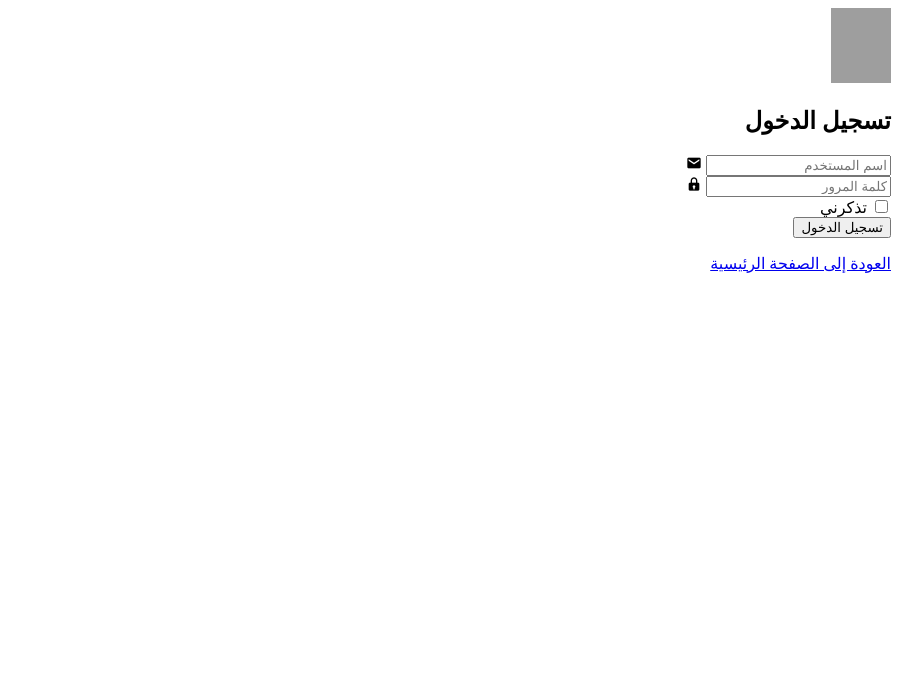
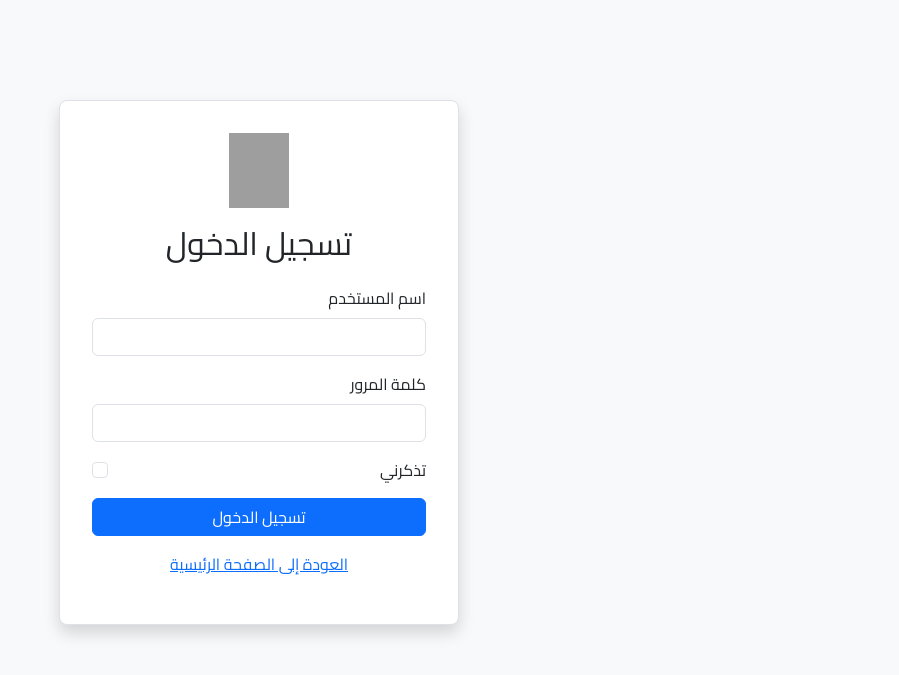
Before and after one commit to tamer2025almstkshf/mbhtest, a PHP site: page /login_emp.php in a window 1280 px wide. Shown: the top 675 px of the page, without its empty margins (381-1280 px from the left). Run offline with PHP 8.4, Linux system fonts and the light colour scheme; some libraries are stand-ins or nearby versions; grey boxes are pictures that could not be loaded.

Commit message:
new layout and footer

```diff
--- /dev/null
+++ b/layout/footer.php
@@ -0,0 +1,4 @@
+    <!-- Bootstrap JS Bundle -->
+    <script src="https://cdn.jsdelivr.net/npm/bootstrap@5.3.3/dist/js/bootstrap.bundle.min.js"></script>
+</body>
+</html>
--- /dev/null
+++ b/layout/header.php
@@ -0,0 +1,30 @@
+<!DOCTYPE html>
+<html lang="ar" dir="rtl">
+<head>
+    <meta charset="UTF-8">
+    <meta name="viewport" content="width=device-width, initial-scale=1.0">
+    <title><?php echo isset($pageTitle) ? htmlspecialchars($pageTitle) : 'Default Title'; ?></title>
+
+    <!-- Bootstrap CSS -->
+    <link href="https://cdn.jsdelivr.net/npm/bootstrap@5.3.3/dist/css/bootstrap.min.css" rel="stylesheet">
+
+    <!-- Google Fonts -->
+    <link href='https://fonts.googleapis.com/css?family=Cairo' rel='stylesheet'>
+
+    <style>
+        body {
+            font-family: 'Cairo', sans-serif;
+            background-color: #f8f9fa;
+        }
+        .login-container {
+            max-width: 400px;
+            margin-top: 100px;
+            padding: 2rem;
+            border: 1px solid #dee2e6;
+            border-radius: 0.5rem;
+            background-color: #fff;
+            box-shadow: 0 0.5rem 1rem rgba(0,0,0,0.15);
+        }
+    </style>
+</head>
+<body>
--- a/login_emp.php
+++ b/login_emp.php
@@ -1,54 +1,55 @@
-<!DOCTYPE html>
-<html lang="ar" dir="rtl">
-    <head>
-        <meta charset="UTF-8">
-        <meta name="viewport" content="width=device-width, initial-scale=1.0">
-        <link rel="preconnect" href="https://fonts.googleapis.com">
-        <link rel="preconnect" href="https://fonts.gstatic.com" crossorigin>
-        <link href="https://fonts.googleapis.com/css2?family=Tajawal:wght@300;400;700&display=swap" rel="stylesheet">
-        <title>محمد بني هاشم للمحاماة و الاستشارات القانونية</title>
-        <meta http-equiv="Content-Type" content="text/html; charset=windows-1252">
-        <meta name="google-site-verification" content="_xmqQ0kTuDS9ta1v4E4je5rweWQ4qtH1l8_cnWro7Tk" />
-        <meta name="robots" content="noindex, nofollow">
-        <meta name="googlebot" content="noindex">
-        <script src="https://cdn.jsdelivr.net/npm/sweetalert2@11"></script>
-        <script src="https://code.jquery.com/jquery-3.6.0.min.js"></script>
-        <script src="https://cdn.jsdelivr.net/npm/bootstrap@5.3.0/dist/js/bootstrap.bundle.min.js"></script>
-        <link href='https://unpkg.com/boxicons@2.1.4/css/boxicons.min.css' rel='stylesheet'>
-        <link rel="SHORTCUT ICON" href="img/favicon.ico">
-        <link href="css/login.css" rel="stylesheet">
-    </head>
-    <body>
-        <?php include_once 'AES256.php';?>
+<?php
+$pageTitle = 'تسجيل دخول الموظفين';
+include_once 'layout/header.php';
+include_once 'AES256.php';
+?>
 
-        <div class="login-container">
-            <div class="login-box">
-                <div class="logo">
-                    <img src="img/gov_logo.jpg" width="60px" height="75px">
+<div class="container">
+    <div class="login-container mx-auto">
+        <div class="text-center mb-4">
+            <img src="img/gov_logo.jpg" width="60" height="75" alt="Logo">
+            <h2 class="mt-3">تسجيل الدخول</h2>
         </div>
-                <h2>تسجيل الدخول</h2>
-                <?php if(isset($_GET['error']) && $_GET['error'] === 'wrong'){?><p style="color: red;">اسم المستخدم او كلمة المرور غير صحيحة</p><?php }?>
+
+        <?php if(isset($_GET['error']) && $_GET['error'] === 'wrong'): ?>
+            <div class="alert alert-danger">
+                اسم المستخدم او كلمة المرور غير صحيحة
+            </div>
+        <?php endif; ?>
+
         <form method="post" enctype="multipart/form-data" action="logemp.php">
             <?php
                 $saved_username = isset($_COOKIE['username']) ? $_COOKIE['username'] : '';
                 $saved_password = isset($_COOKIE['password']) ? $_COOKIE['password'] : '';
+                $decrypted_password = '';
+                if (!empty($saved_password)) {
                     $decrypted_password = openssl_decrypt($saved_password, $cipher, $key, $options, $iv);
+                }
             ?>
-                    <div class="input-group">
-                        <input type="text" name="username" value="<?php echo $saved_username;?>" placeholder="اسم المستخدم" required>
-                        <span class="icon"><i class='bx bxs-envelope'></i></span>
+            <div class="mb-3">
+                <label for="username" class="form-label">اسم المستخدم</label>
+                <input type="text" id="username" name="username" class="form-control" value="<?php echo htmlspecialchars($saved_username); ?>" required>
             </div>
-                    <div class="input-group">
-                        <input type="password" name="password" value="<?php echo $decrypted_password;?>" placeholder="كلمة المرور" required>
-                        <span class="icon"><i class='bx bxs-lock' ></i></span>
+
+            <div class="mb-3">
+                <label for="password" class="form-label">كلمة المرور</label>
+                <input type="password" id="password" name="password" class="form-control" value="<?php echo htmlspecialchars($decrypted_password); ?>" required>
             </div>
-                    <div class="options">
-                        <label><input type="checkbox" name="remember_me"> تذكرني</label>
+
+            <div class="form-check mb-3">
+                <input class="form-check-input" type="checkbox" name="remember_me" id="remember_me">
+                <label class="form-check-label" for="remember_me">
+                    تذكرني
+                </label>
             </div>
-                    <button type="submit">تسجيل الدخول</button>
-                    <p class="return-home"><a href="index.php">العودة إلى الصفحة الرئيسية</a></p>
+
+            <div class="d-grid">
+                <button type="submit" class="btn btn-primary">تسجيل الدخول</button>
+            </div>
+
+            <p class="mt-3 text-center"><a href="index.php">العودة إلى الصفحة الرئيسية</a></p>
         </form>
     </div>
 </div>
-    </body>
-</html>
+
+<?php include_once 'layout/footer.php'; ?>
```
Also changed, not shown: client_login.php (+45 -45 lines), docker-compose.yml (+7 -11 lines). Lines whose indentation alone changed are shown as unchanged.
